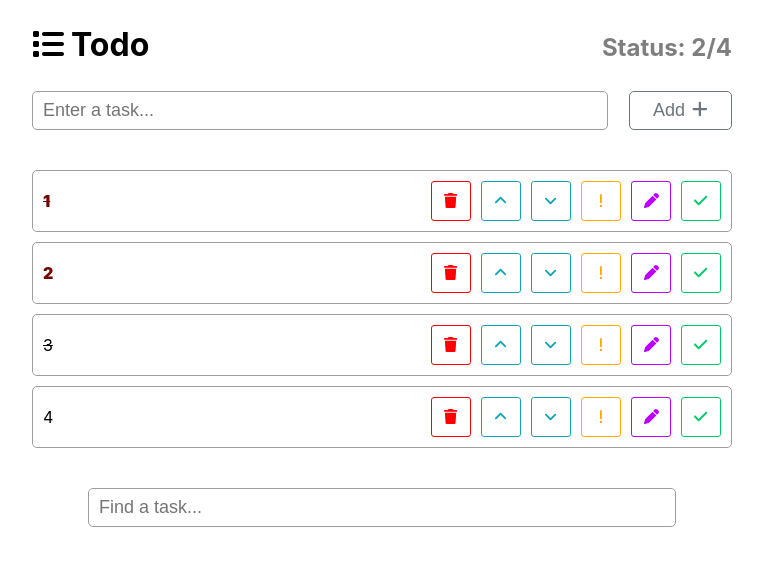
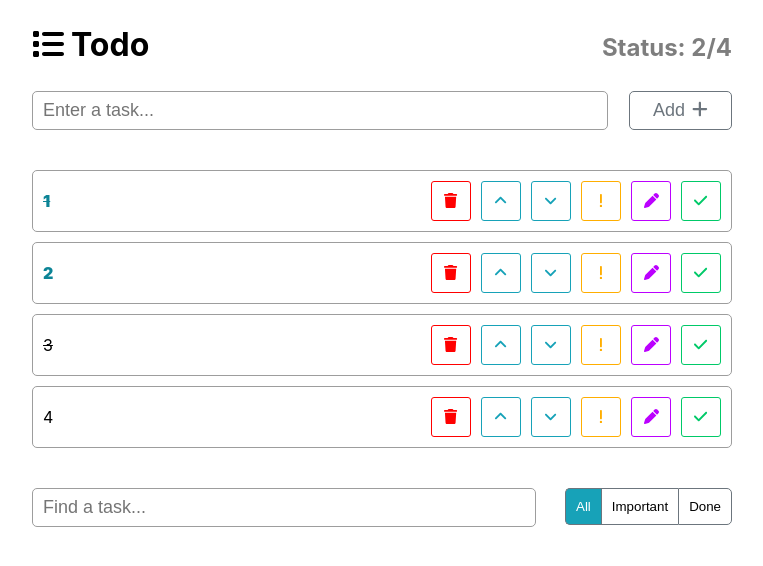
Before and after one commit to KyryloMuzychka/Todo-List, a React (Vite) app: page / in a window 1280 px wide. Shown: the top 566 px of the page, without its empty margins (258-1021 px from the left). Built offline with nearby package versions, Linux system fonts and the light colour scheme.

Commit message:
added FilterButtons

```diff
--- /dev/null
+++ b/src/components/FilterButtons/FilterButtons.jsx
@@ -0,0 +1,32 @@
+import React, { useEffect, useState } from "react";
+import styles from "./FilterButtons.module.css";
+import classNames from "classnames";
+
+export default function FilterButtons({ filterStatus, setFilterStatus }) {
+  let buttons = [
+    { status: "all", caption: "All" },
+    { status: "important", caption: "Important" },
+    { status: "completed", caption: "Done" },
+  ];
+
+  return (
+    <div>
+      {buttons.map((btn) => {
+        const buttonStyle = classNames({
+          [styles.filterButton]: true,
+          [styles.active]: btn.status === filterStatus,
+        });
+
+        return (
+          <button
+            key={btn.status}
+            onClick={() => setFilterStatus(btn.status)}
+            className={buttonStyle}
+          >
+            {btn.caption}
+          </button>
+        );
+      })}
+    </div>
+  );
+}
--- /dev/null
+++ b/src/components/FilterButtons/FilterButtons.module.css
@@ -0,0 +1,30 @@
+.filterButton {
+  background: transparent;
+  padding: 10px;
+  transition: 0.5s;
+  border: 1px solid #6c757d;
+  border-right: none;
+}
+
+.filterButton:nth-child(1) {
+  border-top-left-radius: 5px;
+  border-bottom-left-radius: 5px;
+}
+
+.filterButton:last-child {
+  border-top-right-radius: 5px;
+  border-bottom-right-radius: 5px;
+  border-right: 1px solid #6c757d;
+  ;
+}
+
+.filterButton:hover {
+  background-color: #6c757d;
+  color: #fff;
+  cursor: pointer;
+}
+
+.active {
+  color: #fff;
+  background-color: #17a2b8;
+}
--- a/src/components/SearchPanel/SearchPanel.jsx
+++ b/src/components/SearchPanel/SearchPanel.jsx
@@ -1,18 +1,20 @@
 import React, { useEffect, useState } from "react";
 import { search_panel, search_item_input } from "./SearchPanel.module.css";
+import FilterButtons from "../FilterButtons/FilterButtons";
 
 export default function SearchPanel({ searchTasks, tasks, setFiltering }) {
   const [findTaskTitle, setFindTaskTitle] = useState("");
+  const [filterStatus, setFilterStatus] = useState("all");
 
   function handleInputChange(event) {
-    const value = event.target.value
+    const value = event.target.value;
     setFindTaskTitle(value);
     setFiltering(value.length > 0);
   }
 
   useEffect(() => {
-    searchTasks(findTaskTitle);
-  }, [findTaskTitle, tasks]);
+    searchTasks(findTaskTitle, filterStatus);
+  }, [findTaskTitle, tasks, filterStatus]);
 
   return (
     <div className={search_panel}>
@@ -23,6 +25,10 @@ export default function SearchPanel({ searchTasks, tasks, setFiltering }) {
         onChange={handleInputChange}
         className={search_item_input}
       />
+      <FilterButtons
+        filterStatus={filterStatus}
+        setFilterStatus={setFilterStatus}
+      />
     </div>
   );
 }
--- a/src/components/SearchPanel/SearchPanel.module.css
+++ b/src/components/SearchPanel/SearchPanel.module.css
@@ -1,12 +1,12 @@
 .search_panel {
   display: flex;
   gap: 3%;
-  justify-content: center;
+  justify-content: space-between;
   margin-top: 40px;
 }
 
 .search_item_input {
-  width: 82%;
+  width: 70%;
   height: 35px;
   font-size: 18px;
   border: 1px solid #9d9d9d;
--- a/src/components/ToDoItem/ToDoItem.module.css
+++ b/src/components/ToDoItem/ToDoItem.module.css
@@ -17,6 +17,6 @@
 }
 
 .important {
-  color: rgb(118, 6, 6);
+  color: #0c8496;
   font-weight: 900;
 }
--- a/src/components/ToDoListApp/ToDoListApp.jsx
+++ b/src/components/ToDoListApp/ToDoListApp.jsx
@@ -29,9 +29,9 @@ export default function ToDoListApp() {
   }
 
   function toggleProperty(tasksArray, id, key) {
-    return tasksArray.map(task =>
-      task.id === id ? {...task, [key]: !task[key]} : task
-    )
+    return tasksArray.map((task) =>
+      task.id === id ? { ...task, [key]: !task[key] } : task
+    );
   }
 
   function onToggleCompleted(id) {
@@ -53,18 +53,25 @@ export default function ToDoListApp() {
   }
 
   function getCompletedAmount() {
-    return tasks.filter(task => task.completed).length;
+    return tasks.filter((task) => task.completed).length;
   }
 
-  function searchTasks(searchTitle) {
+  function searchTasks(searchTitle, filterStatus) {
+    let filteredTasks = tasks;
+
+    if (filterStatus === "completed") {
+      filteredTasks = filteredTasks.filter((task) => task.completed);
+    } else if (filterStatus === "important") {
+      filteredTasks = filteredTasks.filter((task) => task.important);
+    }
+
     if (searchTitle.trim() !== "") {
-      const filteredTasks = tasks.filter((task) =>
+      filteredTasks = filteredTasks.filter((task) =>
         task.title.toLowerCase().includes(searchTitle.toLowerCase())
       );
-      setFilterTasks(filteredTasks);
-    } else {
-      setFilterTasks(tasks);
     }
+
+    setFilterTasks(filteredTasks);
   }
 
   useEffect(() => {
@@ -85,7 +92,11 @@ export default function ToDoListApp() {
         onToggleEdit={onToggleEdit}
         filtering={filtering}
       />
-      <SearchPanel searchTasks={searchTasks} tasks={tasks} setFiltering={setFiltering}/>
+      <SearchPanel
+        searchTasks={searchTasks}
+        tasks={tasks}
+        setFiltering={setFiltering}
+      />
     </div>
   );
 }
```
